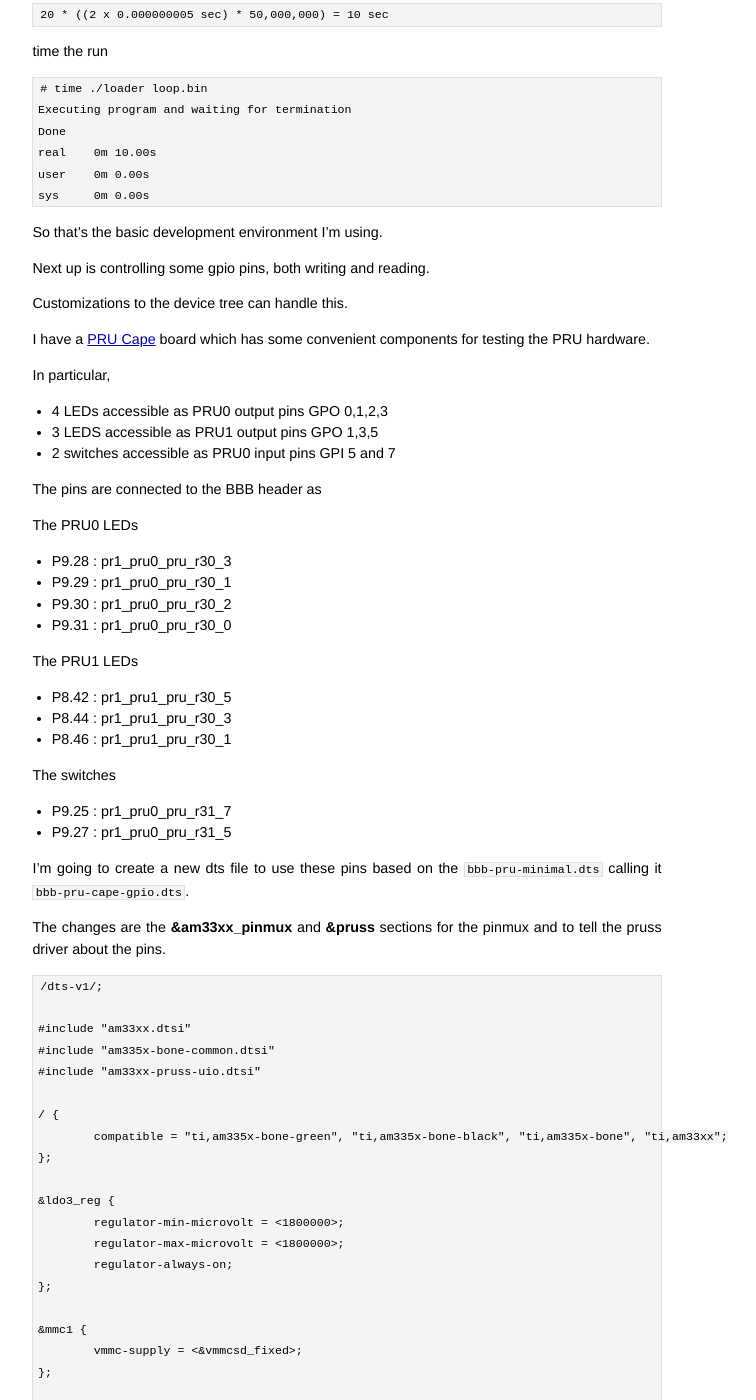
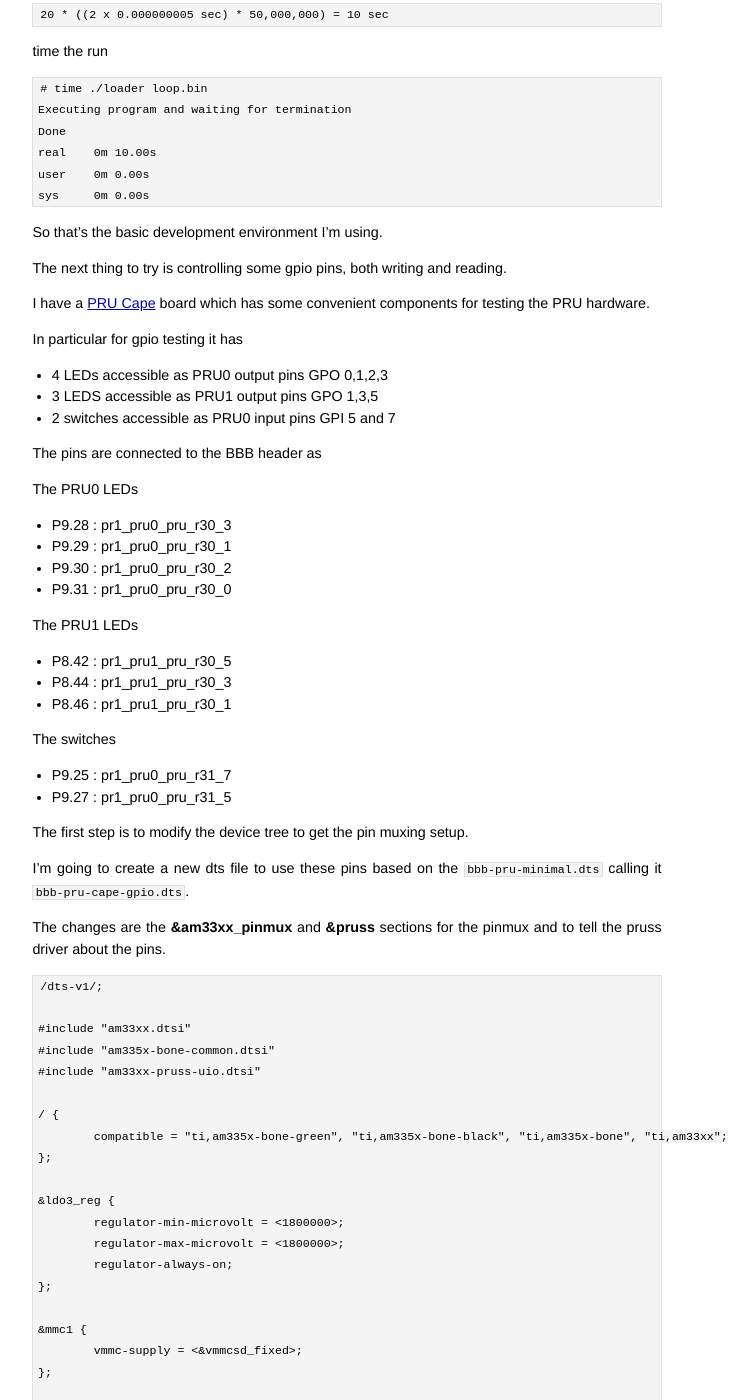
Before and after one commit to jumpnow/jumpnowtek-site, a Jekyll site: the page built from _posts/2017-03-07-Working-with-the-BeagleBone-PRUs.md, in a window 1280 px wide and 1400 px high, scrolled down 5127 px. Shown: the whole window, without its empty margins (293-1049 px from the left). Built offline with Jekyll 4.4.1, drawn with Linux system fonts in a browser that asks for light colours; some of the changed text lies outside the part shown.

Commit message:
copy edit

```diff
--- a/_posts/2017-03-07-Working-with-the-BeagleBone-PRUs.md
+++ b/_posts/2017-03-07-Working-with-the-BeagleBone-PRUs.md
@@ -1,7 +1,7 @@
 ---
 layout: post
 title: Working with the Beaglebone Black PRU using UIO
-date: 2017-03-10 11:03:00
+date: 2017-03-10 11:11:00
 categories: beaglebone
 tags: [linux, beaglebone, bbb, pru, pruss-uio, buildroot]
 ---
@@ -256,15 +256,11 @@ time the run
 
 So that's the basic development environment I'm using.
 
-
-
-Next up is controlling some gpio pins, both writing and reading.
-
-Customizations to the device tree can handle this.
+The next thing to try is controlling some gpio pins, both writing and reading.
 
 I have a [PRU Cape][ti-pru-cape] board which has some convenient components for testing the PRU hardware.
 
-In particular,
+In particular for gpio testing it has
 
 * 4 LEDs accessible as PRU0 output pins GPO 0,1,2,3
 * 3 LEDS accessible as PRU1 output pins GPO 1,3,5
@@ -290,6 +286,8 @@ The switches
 * P9.25 : pr1\_pru0\_pru\_r31\_7
 * P9.27 : pr1\_pru0\_pru\_r31\_5
 
+
+The first step is to modify the device tree to get the pin muxing setup.
 
 I'm going to create a new dts file to use these pins based on the `bbb-pru-minimal.dts` calling it `bbb-pru-cape-gpio.dts`.
 
@@ -477,7 +475,9 @@ Buildroot provides a package for the Texas Instruments CGT PRU compiler.
               Note: this is a binary cross toolchain that runs on x86 hosts
               targeting PRU cores found alongside some ARM processors.
 
-This provides the **clpru** C compiler for the PRUs. I have it included in the builds but have not tried it yet. Update your **PATH** to use it.
+This provides the **clpru** C compiler for the PRUs.
+
+Update your **PATH** if you want to try it out.
 
     export PATH=/br5/bbb/host/usr/share/ti-cgt-pru/bin:${PATH}
 
```
Also changed, not shown: other parts of _posts/2017-03-07-Working-with-the-BeagleBone-PRUs.md (+2 -2 lines).
